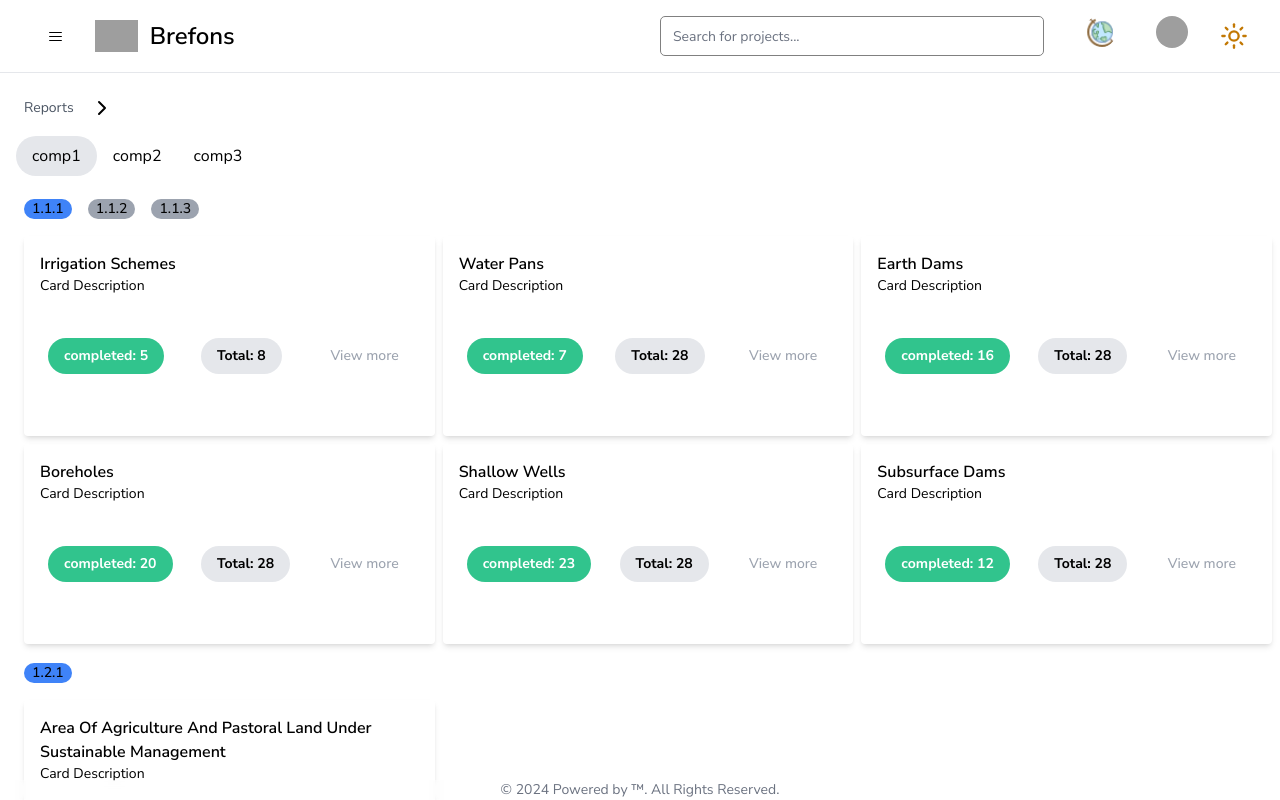
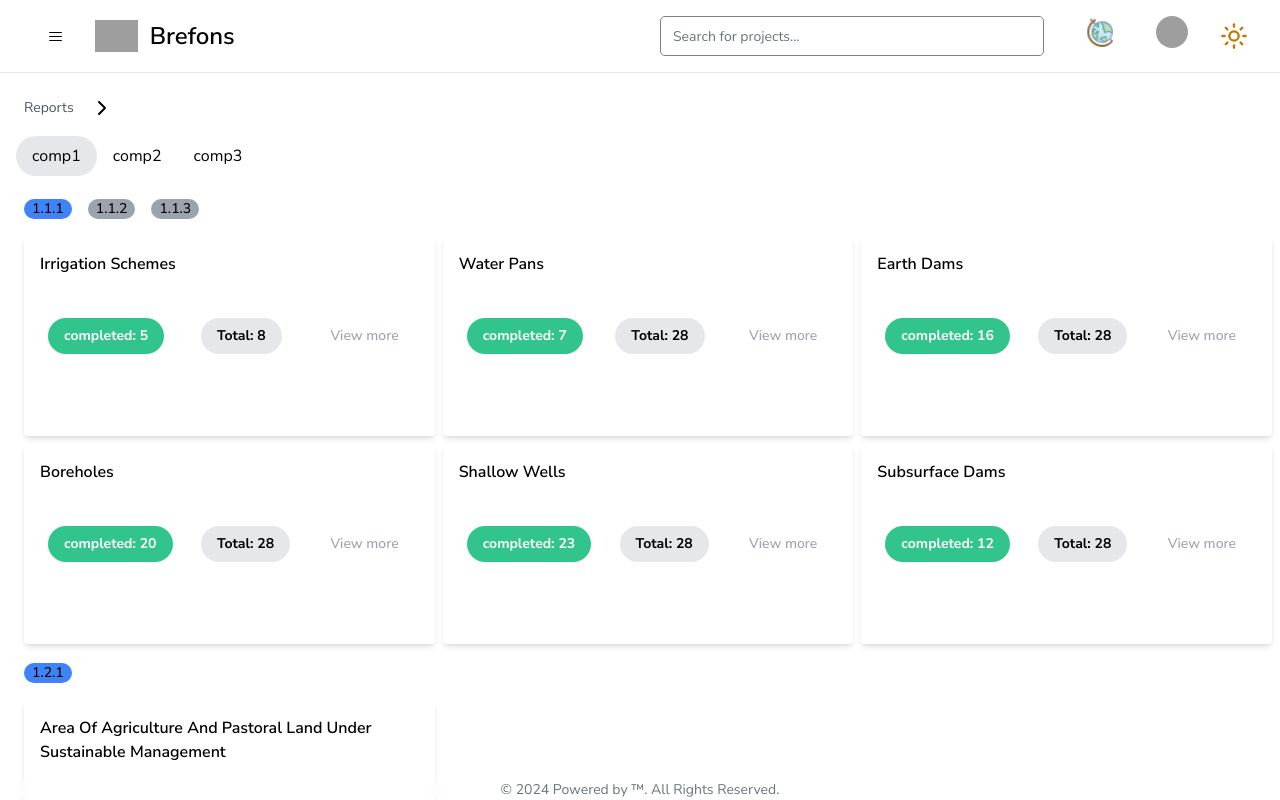
Before and after one commit to GidyMane/Brefons-2.1, a Next.js app in the folder brefons/: page /reports in a window 1280 px wide. Shown: the top 800 px of the page. Built offline with nearby package versions, Linux system fonts and the light colour scheme; grey boxes are pictures that could not be loaded.

Commit message:
Update ComponentOne: comment out CardDescription in CardHeader
This commit updates the file ComponentOne.tsx in the DashBoard directory by commenting out the CardDescription component in the CardHeader. The rest of the code remains unchanged.

```diff
--- a/brefons/components/DashBoard/ComponentOne.tsx
+++ b/brefons/components/DashBoard/ComponentOne.tsx
@@ -169,7 +169,7 @@ const ComponentOne = () => {
                                         <Card className='cursor-pointer relative w-full h-[200px] transition-all shadow-md rounded p-4 mx-2 duration-150' key={index}>
                                             <CardHeader className='mb-8'>
                                                 <CardTitle className='capitalize text-md'>{card.name}</CardTitle>
-                                                <CardDescription>Card Description</CardDescription>
+                                                {/* <CardDescription>Card Description</CardDescription> */}
                                             </CardHeader>
                                             <CardContent className='bottom-0 p-2 flex justify-between items-center'>
                                                 <p className='bg-green-400 px-4 py-2 rounded-full text-white text-sm font-bold'>completed: {card.completed}</p>
```
